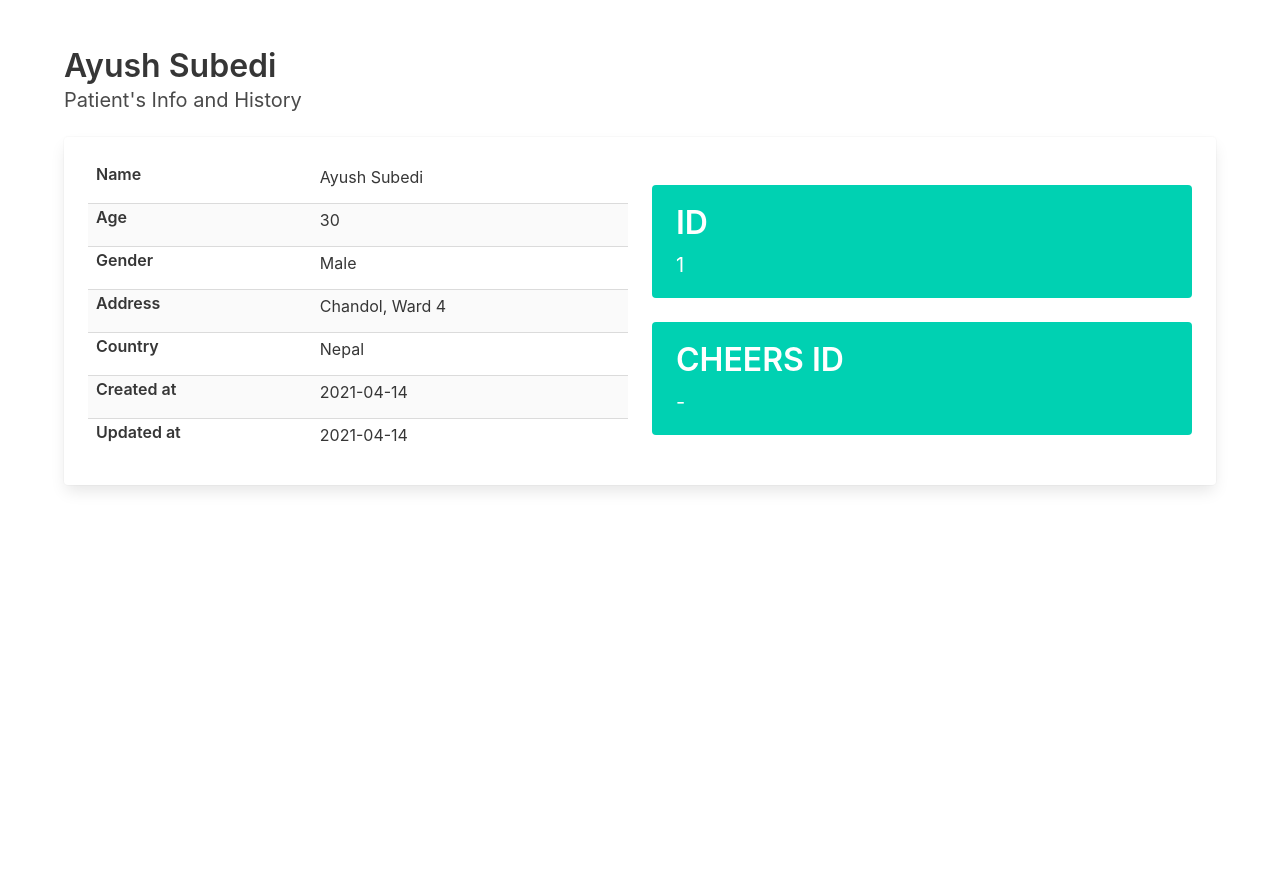
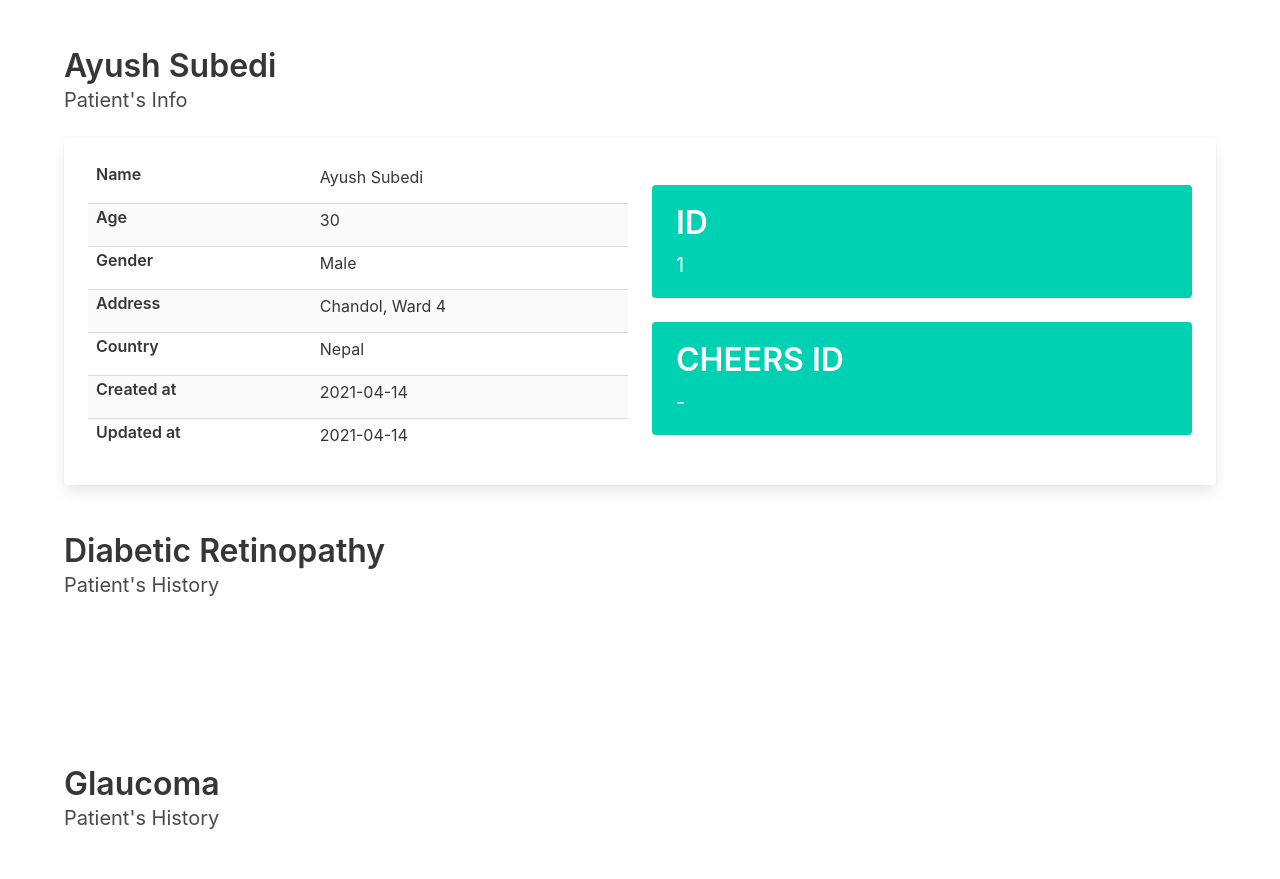
Before and after one commit to ayushsubedi/cheersAI, a Flask app: page /patient/1 in a window 1280 px wide. Shown: the part 52-931 px from the top of the page. Before the commit the page ends 543 px from the top, so only its background shows below. Run offline with Flask 2, Linux system fonts and the light colour scheme; data comes from the database, SQL or seed files in the repository; some libraries are stand-ins or nearby versions.

Commit message:
resolve #55

```diff
--- a/cheersAI/templates/patient.html
+++ b/cheersAI/templates/patient.html
@@ -2,7 +2,7 @@
 {% block content %}
 
 <h1 class="title">{{patient.first_name}} {{patient.last_name}}</h1>
-<h2 class="subtitle">Patient's Info and History</h2>
+<h2 class="subtitle">Patient's Info</h2>
 
 <div class="card">
     <div class="card-content">
@@ -43,5 +43,16 @@
         </div>
     </div>
 </div>
+<br><br>
+<h1 class="title">Diabetic Retinopathy</h1>
+<h2 class="subtitle">Patient's History</h2>
+
+
+
+
+
+<br><br><br><br><br><br>
+<h1 class="title">Glaucoma</h1>
+<h2 class="subtitle">Patient's History</h2>
 
 {% endblock %}
```
